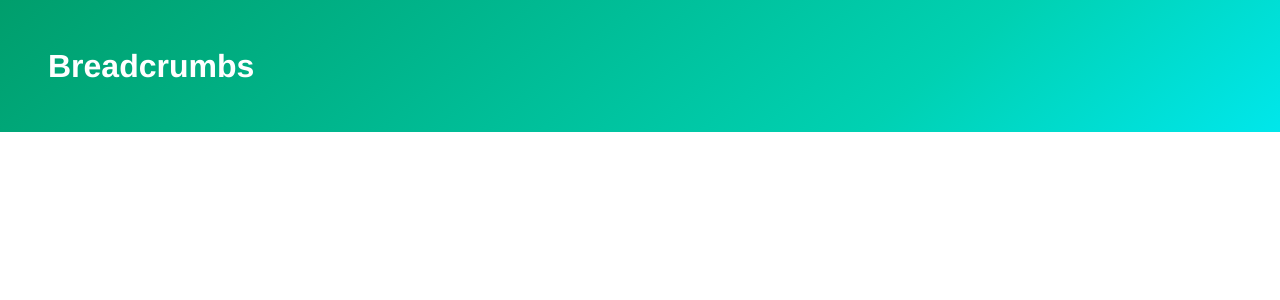
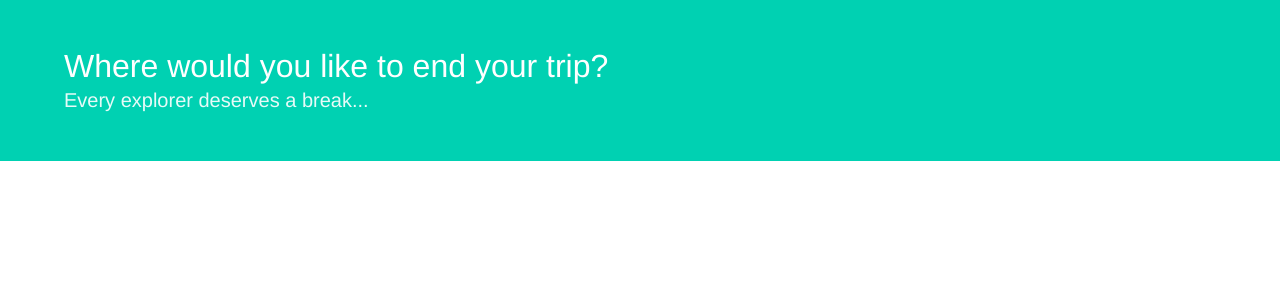
Before and after one commit to pinusc/breadcrumbs, a Vue app in the folder vue/: page /Destination in a window 1280 px wide. Shown: the top 300 px of the page. Built offline with nearby package versions, Linux system fonts and the light colour scheme.

Commit message:
more prettifying

```diff
--- a/vue/src/views/ChooseNextVenue.vue
+++ b/vue/src/views/ChooseNextVenue.vue
@@ -1,5 +1,19 @@
 <template>
   <div class="home">
+
+    <section class="hero is-primary">
+          <div class="hero-body">
+            <div class="container">
+              <h1 class="title">
+        <h1>Where to <b>next?</b></h1>
+              </h1>
+              <h2 class="subtitle">
+                A little exploration goes a long way!
+              </h2>
+            </div>
+          </div>
+        </section>
+
       <Map ref="map"/>
       <VenueList ref="vlist"/>
   </div>
@@ -39,7 +53,9 @@ export default {
             );
             for (var i = 0; i < data.length; i++) {
                 var point = [data[i].point.lat, data[i].point.lon]
-                console.log(point)
+
+
+
                 this.$L.marker(point).addTo(this.$refs.map.mymap);
 
                 this.$refs.vlist.addVenue(data[i]);
--- a/vue/src/views/Destination.vue
+++ b/vue/src/views/Destination.vue
@@ -1,15 +1,23 @@
 <template>
   <div class="home">
-      <section class="hero is-primary is-bold">
+      <section class="hero is-primary">
           <div class="hero-body">
-              <h1 class=title>Breadcrumbs</h1>
+            <div class="container">
+              <h1 class="title">
+        <h1>Where would you like to end your trip?</h1>
+              </h1>
+              <h2 class="subtitle">
+                Every explorer deserves a break...
+              </h2>
+            </div>
           </div>
-      </section>
+        </section>
 
       <section v-if="this.$root.$data.vuey.userLocation">
           <div class="box has-background-info has-text-centered">
-              <h1 class="subtitle has-text-light">Where would you like to end your trip at?</h1>
               <button class="button is-warning mb-4" @click="setTargetLocation('userLocation')">Where I am right now</button>
+              <span id="or">OR</span>
+              <hr />
               <Map v-bind:is-choosing-location=true />
                   <router-link to="Start" class="button is-warning mt-4">The map marker</router-link>
           </div>
@@ -50,6 +58,10 @@ export default {
     margin: 1em;
 }
 
+#or {
+  color: white;
+}
+
 #categories-list .box {
     margin: 0.5em;
 }
--- a/vue/src/views/Start.vue
+++ b/vue/src/views/Start.vue
@@ -39,9 +39,11 @@
         </div>
 
       </div>
-      <div id=next-page class="box has-background-link has-text-light has-text-centered">
-          <router-link class="has-text-light" :to="{name:'ChooseNextVenue'}">Show me what's around!</router-link>
-      </div>
+      <router-link class="has-text-light" :to="{name:'ChooseNextVenue'}">
+        <div id=next-page class="box has-background-link has-text-light has-text-centered">
+            Show me what's around!
+        </div>
+      </router-link>
   </div>
 </template>
 
@@ -52,9 +54,9 @@ export default {
     name: 'Start',
     data: function() {
         return {
-            categories: ["architecture", "cultural", "historic", "natural","industrial_facilities", "religion", "other"],
-            categoriesChecked: [false, false, true, true, false, false, false],
-            categoryNames: ["Architecture", "Cultural", "Historic", "Natural", "Industrial facilities", "Religion", "Other"],
+            categories: ["historic", "natural", "architecture", "cultural", "industrial_facilities", "religion", "other"],
+            categoriesChecked: [true, true, true, false, false, false, false],
+            categoryNames: ["Historic", "Natural", "Architecture", "Cultural", "Industrial facilities", "Religion", "Other"],
             maxWalkDistance: null
         }
     },
```
